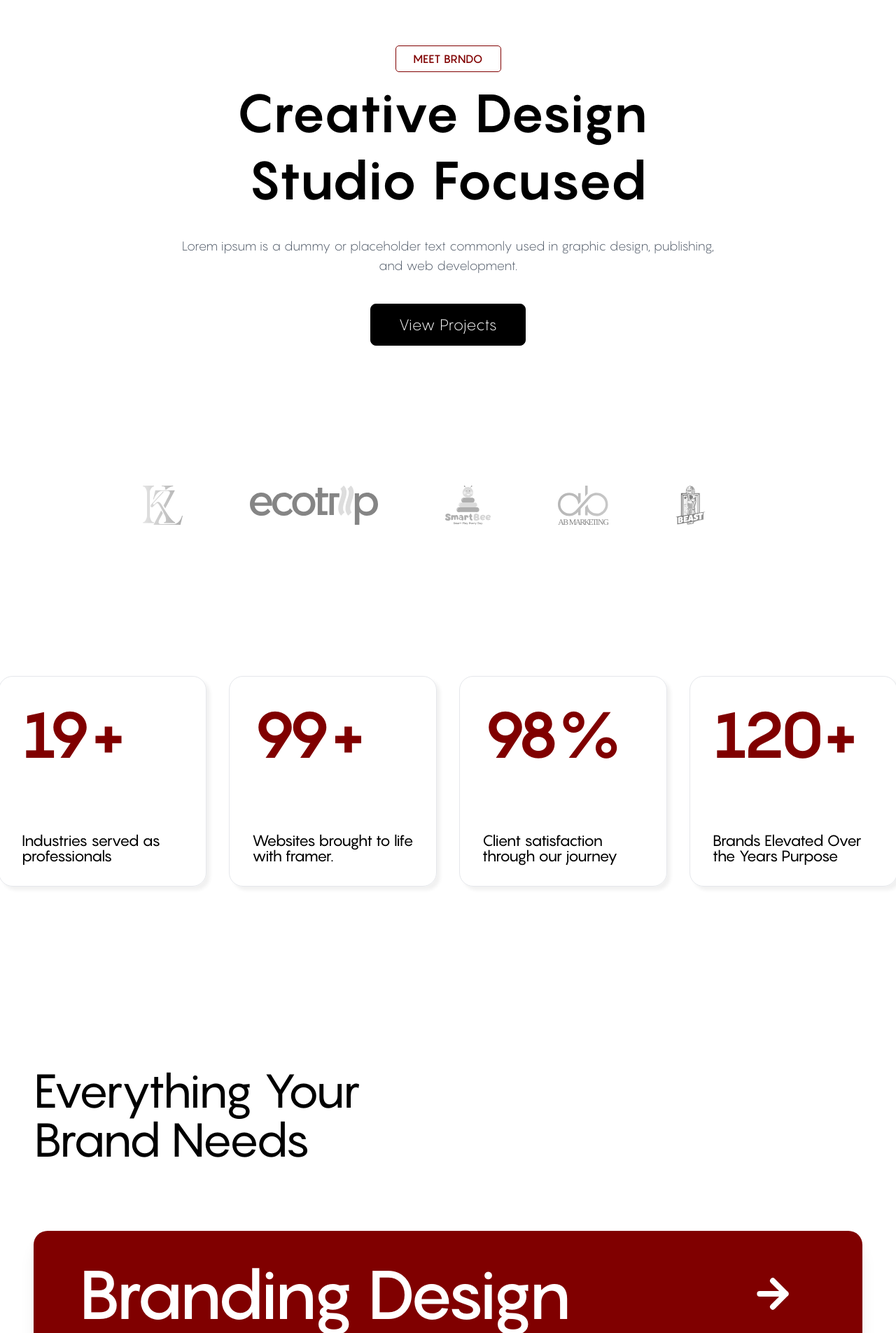
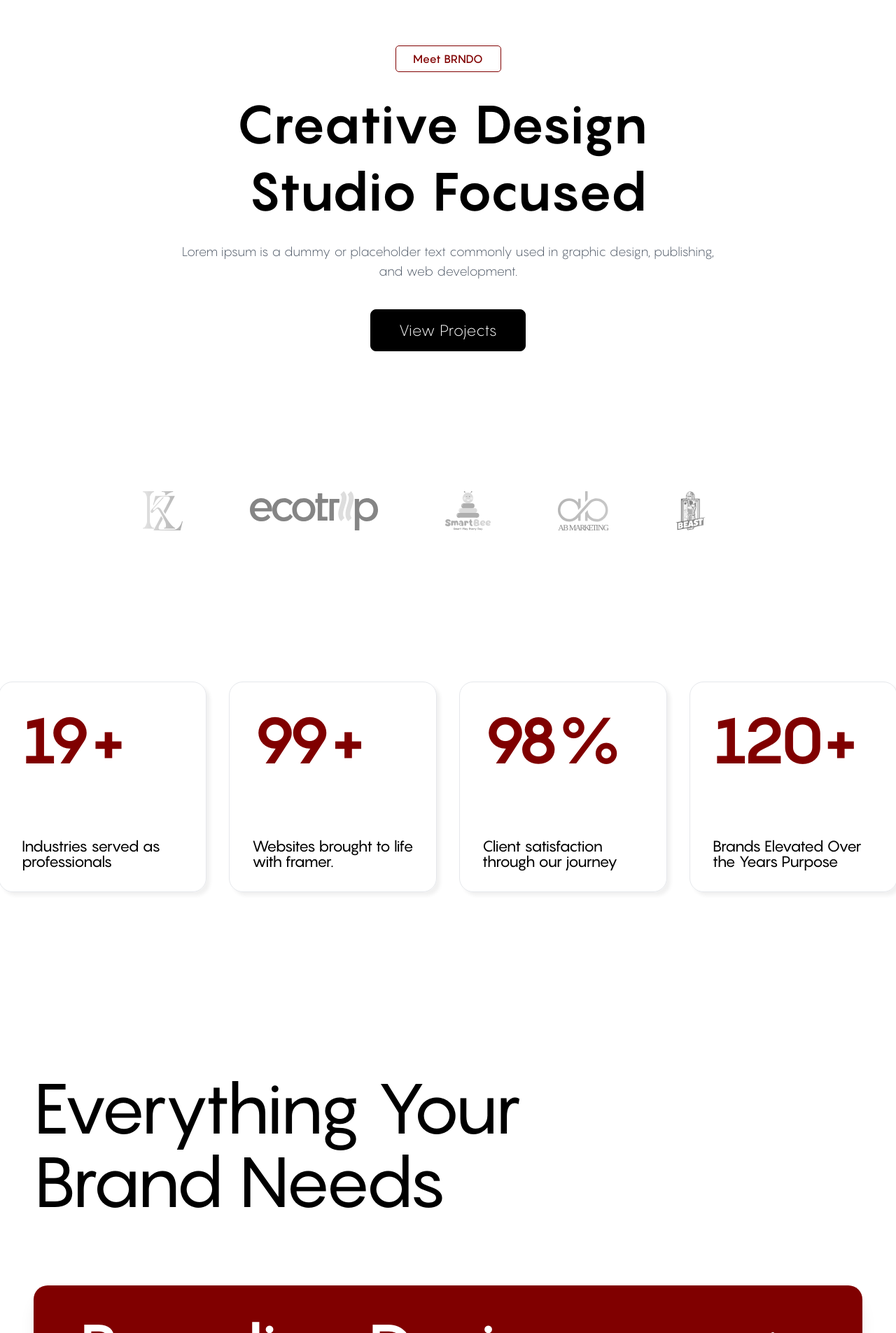
Before and after one commit to amanaanubhav/brndo.in, a Next.js app: page /about-us in a window 1280 px wide. Shown: the part 95-2000 px from the top of the page at 70% size. Built offline with nearby package versions, Linux system fonts and the light colour scheme.

Commit message:
feat: implement AboutHero and AboutServices features with corresponding data structure

```diff
--- a/src/data/aboutUs.js
+++ b/src/data/aboutUs.js
@@ -1,6 +1,6 @@
 export const aboutUsData = {
   hero: {
-    title: "MEET BRNDO",
+    title: "Meet BRNDO",
     subtitle1: "Creative Design",
     subtitle2: "Studio Focused",
     description: "Lorem ipsum is a dummy or placeholder text commonly used in graphic design, publishing, and web development.",
--- a/src/features/about-us/AboutHero.jsx
+++ b/src/features/about-us/AboutHero.jsx
@@ -25,26 +25,26 @@ export default function AboutHero({ data }) {
         ></div>
       </div>
 
-      <div className="max-w-5xl mx-auto px-6 md:px-12 flex flex-col justify-evenly md:justify-start items-center text-center w-full min-h-[60vh] md:min-h-0 relative z-10">
+      <div className="max-w-5xl mx-auto px-4 sm:px-6 md:px-12 flex flex-col justify-center items-center text-center w-full min-h-[65vh] md:min-h-0 relative z-10 py-12 md:py-0">
 
         {/* "Meet BRNDO" Badge */}
         <motion.div
           initial={{ opacity: 0, y: 10 }}
           animate={{ opacity: 1, y: 0 }}
           transition={{ duration: 0.6 }}
-          className="flex items-center justify-center border border-[#800000] rounded-[5px] mb-4 z-20"
+          className="flex items-center justify-center border border-[#800000] rounded-[5px] mb-6 md:mb-8 z-20"
           style={{ width: '151px', height: '38px', opacity: 1 }}
         >
-          <span className="font-pangram text-[15px] sm:text-base font-medium tracking-wide text-[#800000] uppercase">
+          <span className="font-pangram text-[15px] sm:text-base font-medium tracking-wide text-[#800000]">
             {data.title}
           </span>
         </motion.div>
 
         {/* Title */}
-        <HeroHeading {...headingProps} className="text-4xl md:text-6xl lg:text-7xl xl:text-[76px] !leading-[1.1] max-w-4xl mx-auto" />
+        <HeroHeading {...headingProps} className="text-[38px] min-[375px]:text-[44px] sm:text-5xl md:text-6xl lg:text-7xl xl:text-[76px] !leading-[1.1] max-w-4xl mx-auto !mb-4 sm:!mb-6 md:!mb-8" />
 
         {/* Subtitles & Description */}
-        <HeroSubheading className="mb-0 md:mb-10 sm:mb-12 mt-6 max-w-3xl text-base md:text-lg">
+        <HeroSubheading className="mb-8 md:mb-10 max-w-[330px] sm:max-w-3xl text-[14.5px] leading-[1.4] sm:text-base md:text-lg mx-auto">
           {data.description}
         </HeroSubheading>
 
--- a/src/features/about-us/AboutServices.jsx
+++ b/src/features/about-us/AboutServices.jsx
@@ -9,8 +9,8 @@ export default function AboutServices({ data }) {
       <div className="max-w-[1600px] mx-auto px-6 md:px-12 w-full flex flex-col items-center">
 
         {/* Title */}
-        <div className="w-full flex justify-center md:justify-start mb-8 md:mb-16">
-          <h2 className="font-pangram font-normal text-[36px] sm:text-[42px] md:text-[67px] leading-[1.1] md:leading-[70px] tracking-[-0.02em] text-black dark:text-white max-w-[473px] text-center md:text-left">
+        <div className="w-full flex justify-start mb-8 md:mb-16">
+          <h2 className="font-pangram font-normal text-[40px] sm:text-[48px] md:text-[80px] lg:text-[100px] leading-[1.05] md:leading-[1.05] tracking-[-0.02em] text-black dark:text-white max-w-[473px] md:max-w-[700px] lg:max-w-[900px] text-left">
             Everything Your<br />Brand Needs
           </h2>
         </div>
@@ -24,12 +24,21 @@ export default function AboutServices({ data }) {
               whileInView={{ opacity: 1, y: 0 }}
               viewport={{ once: true }}
               transition={{ duration: 0.5, delay: idx * 0.1 }}
-              className={`group w-full h-32 md:h-[180px] rounded-[20px] flex items-center px-8 md:px-16 ${item.bg} rotate-[0.29deg] hover:scale-[1.01] transition-transform duration-300 shadow-xl`}
+              className={`group w-full min-h-[128px] md:min-h-0 md:h-[180px] py-6 md:py-0 rounded-[20px] flex items-center px-8 md:px-16 ${item.bg} rotate-[0.29deg] hover:scale-[1.01] transition-transform duration-300 shadow-xl`}
               style={{ zIndex: data.items.length - idx }}
             >
               <div className="w-full flex justify-between items-center">
-                <h3 className="font-pangram font-medium text-4xl md:text-6xl lg:text-[97px] leading-[1.13] tracking-[-0.02em] text-white">
-                  {item.title}
+                <h3 className="font-pangram font-medium text-[32px] sm:text-4xl md:text-6xl lg:text-[97px] leading-[1.1] md:leading-[1.13] tracking-[-0.02em] text-white">
+                  {item.title.includes(' ') ? (
+                    <>
+                      {item.title.split(' ')[0]}
+                      <br className="md:hidden" />
+                      <span className="hidden md:inline"> </span>
+                      {item.title.split(' ').slice(1).join(' ')}
+                    </>
+                  ) : (
+                    item.title
+                  )}
                 </h3>
                 {/* Thick sleek arrow on the right - Only on Branding Design */}
                 {item.title === 'Branding Design' && (
```
